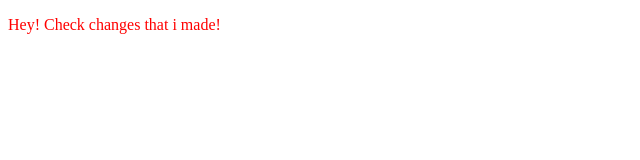
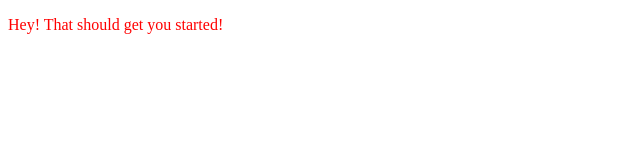
Before and after one commit to drqardaawi/drqardaawi.github.io, a plain HTML site: page index.html in a window 1280 px wide. Shown: the full height of the page, 0-640 px from the left. Drawn offline with Linux system fonts and the light colour scheme.

Commit message:
final text

```diff
--- a/index.html
+++ b/index.html
@@ -5,6 +5,6 @@
   <link rel="stylesheet" href="style.css"
 </head>
 <body>
-<p>Hey! Check changes that i made!</p>
+<p>Hey! That should get you started!</p>
 </body>
 </html>
```
